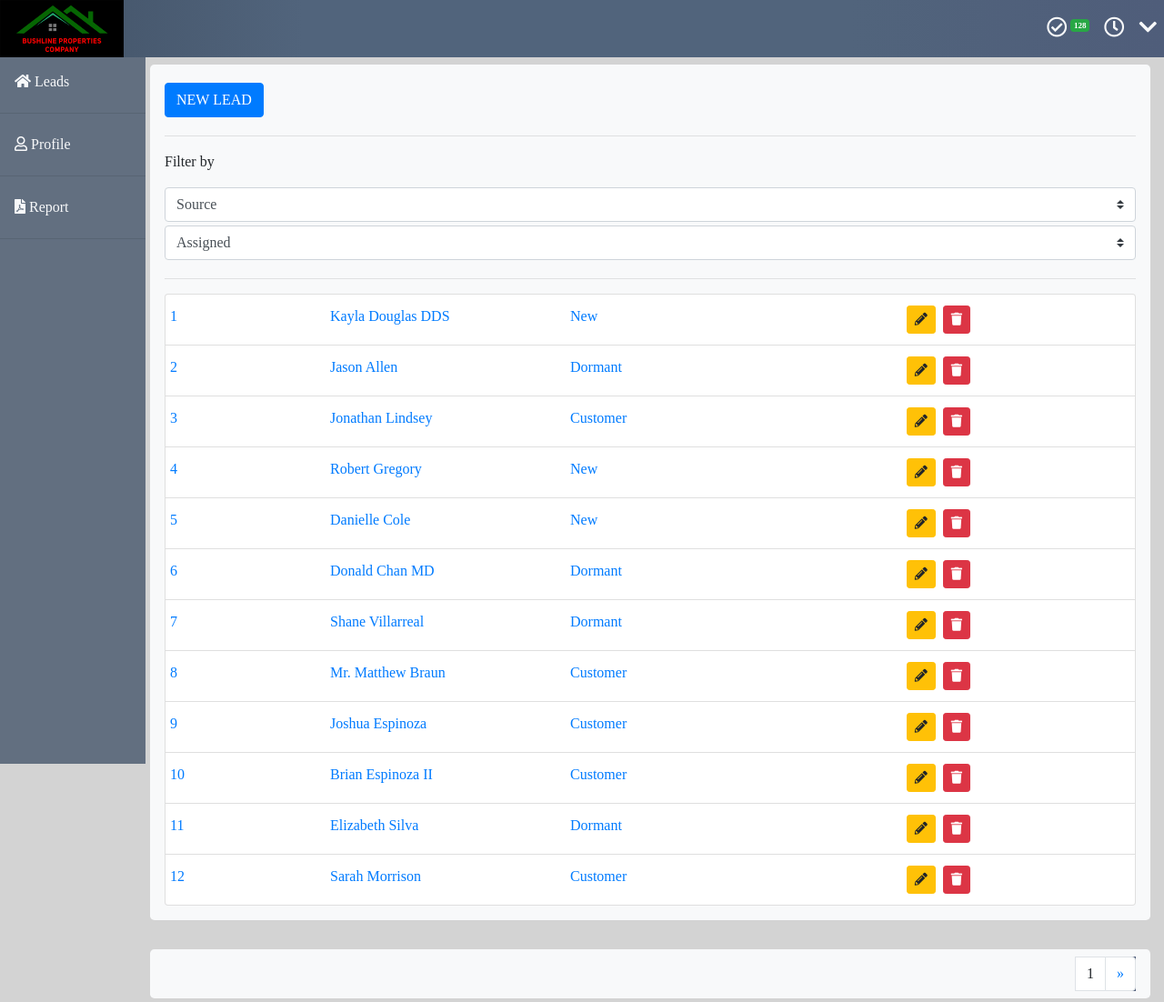
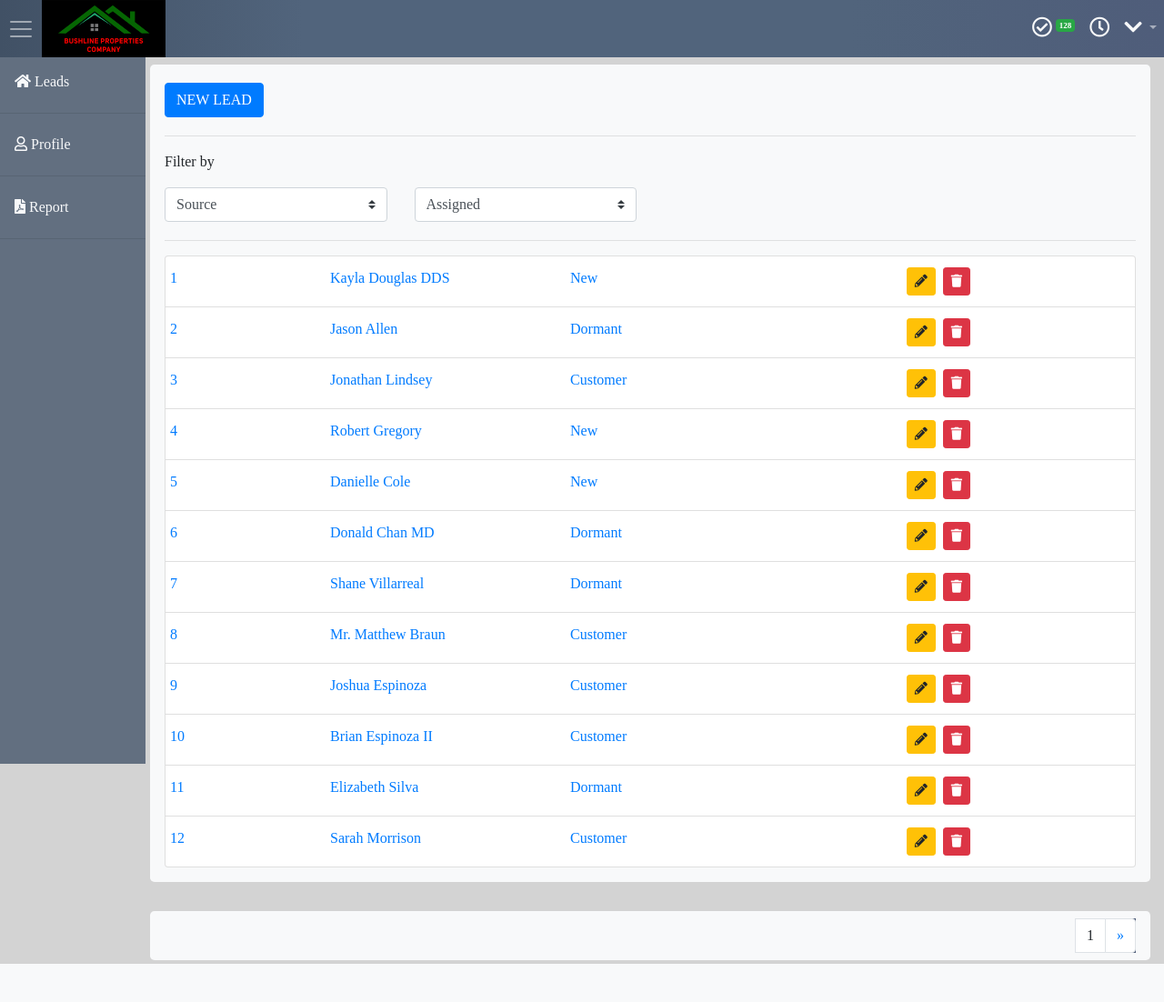
Before and after one commit to FrezeSteve/crm, a Django app: page / in a window 1280 px wide. Shown: the whole page at 91% size. After the commit the page ends 1060 px from the top, so only its background shows below. Run offline with Django 3.2, Linux system fonts and the light colour scheme; a user stored in the database is signed in; data comes from the database, SQL or seed files in the repository; some libraries are stand-ins or nearby versions.

Commit message:
filter options for desktop devices upgraded

```diff
--- a/lead/static/css/style.css
+++ b/lead/static/css/style.css
@@ -39,10 +39,10 @@ nav {
         border: 0px;
     }
     .navbar-expand .navbar-toggler {
-        display: none;
+        display: initial;
     }
     a#navbarDrop.dropdown-toggle::after {
-        display: none;
+        /* display: none; */
     }
     .dropdown-menu {
         right: .25em;
@@ -59,7 +59,7 @@ nav {
         background-color: #626f80;
         overflow-x: hidden;
         padding-top: 2rem;
-        transition: all 500ms linear;
+        transition: all 550ms linear;
     }
     .sidenav a {
         padding: 6px 8px 6px 16px;
@@ -71,7 +71,13 @@ nav {
         color: #f1f1f1;
     }
     .dmain {
-        margin-left: 150px !important;
+        margin-left: 150px;
+    }
+    #dmain {
+        transition: all 500ms linear;
+    }
+    .activateNav {
+        left: -200px !important;
     }
 }
 
--- a/lead/templates/lead/base.html
+++ b/lead/templates/lead/base.html
@@ -21,7 +21,7 @@
     {% include "lead/navbar.html" %} {% include "lead/modal.html" %}
   </div>
   {% endif %}
-  <div class="dmain">
+  <div id="dmain" class="dmain">
     {% block content %} {% endblock content %}
   </div>
   <script src="https://code.jquery.com/jquery-3.4.1.slim.min.js"
@@ -38,6 +38,7 @@
     $(document).ready(function () {
       $('.navbar-toggler').click(function (e) {
         $('.sidenav').toggleClass('activateNav')
+        $("#dmain").toggleClass('dmain')
       })
     })
   </script>
--- a/lead/templates/lead/lead_list.html
+++ b/lead/templates/lead/lead_list.html
@@ -17,18 +17,27 @@
             <hr />
             <div class="filters">
               <p>Filter by</p>
+              <div class="row">
+                <div class="col-12 col-md-3">
                   <select class="custom-select mb-1">
                     <option selected>Source</option>
                     <option value="1">One</option>
                     <option value="2">Two</option>
                     <option value="3">Three</option>
                   </select>
+                </div>
+                <div class="col-12 col-md-3">
                   <select class="custom-select mb-1">
                     <option selected>Assigned</option>
                     <option value="1">One</option>
                     <option value="2">Two</option>
                     <option value="3">Three</option>
                   </select>
+                </div>
+              </div>
+
+
+
             </div>
             <hr>
             <ul class="list-group">
```
Lines whose indentation alone changed are shown as unchanged.
